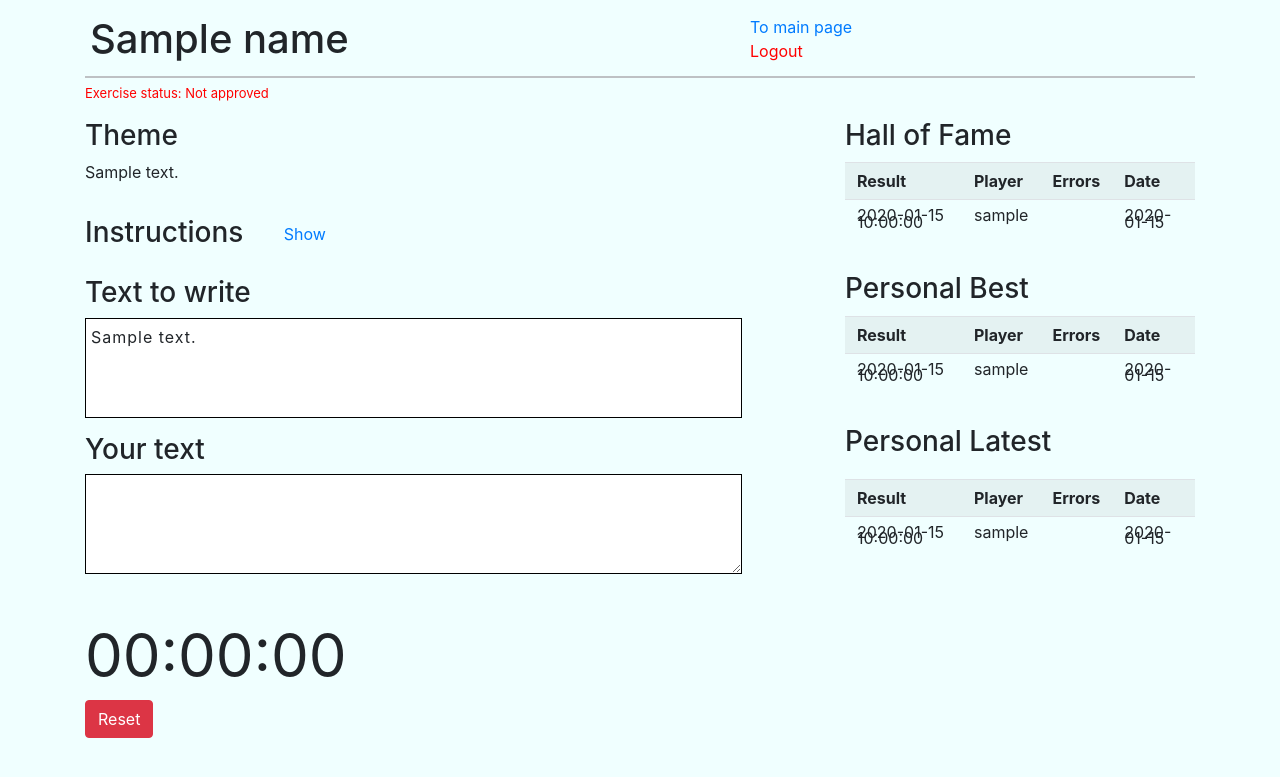
After one commit to ramipiik/kymmensormiharjoittelu, a Flask app: template src/templates/exercise.html in a window 1280 px wide. The commit adds this page. Shown: the top 777 px of the page. Run offline with Flask 2, Linux system fonts and the light colour scheme; the template is opened without the code that fills it: most values are stand-ins (such as "Sample title", 1, 10 or a date in 2020); some libraries are stand-ins or nearby versions.

Commit message:
improve user interface of exercise.html

```diff
--- a/src/routes.py
+++ b/src/routes.py
@@ -20,13 +20,14 @@ def new():
 def exercise(id):
     personal_top10=results.get_personal_top10(str(id))
     latest_results=results.get_latest_results_by_exercise(str(id))
-    latest=results.get_latest(str(id))
+    # latest=results.get_latest(str(id))
     top10=results.get_top10(str(id))
     exercise_data=exercises.get_exercise(id)
     description=exercise_data[0]
     text_to_write=exercise_data[1]
     name=exercise_data[2]
-    return render_template("/exercises/exercise.html", personal_top10=personal_top10, top10=top10, latest_results=latest_results, latest=latest, id=id, description=description, text_to_write=text_to_write, name=name)
+    approved=results.is_approved(str(id))
+    return render_template("/exercise.html", personal_top10=personal_top10, top10=top10, latest_results=latest_results, id=id, description=description, text_to_write=text_to_write, name=name, approved=approved)
 
 
 @app.route("/send", methods=["POST"])
--- a/src/static/main.js
+++ b/src/static/main.js
@@ -2,16 +2,19 @@
 // Code of the stopwatch adapted from https://dev.to/gspteck/create-a-stopwatch-in-javascript-2mak
 const timer = document.getElementById('stopwatch');
 const input = document.getElementById('input');
-const result = document.getElementById('result');
+// const result = document.getElementById('result');
 const timeUsed = document.getElementById('timeUsed');
 const errors = document.getElementById('errors');
 const text_to_write=document.getElementById('textToWrite').innerHTML
 const errorAdjustedTime=document.getElementById('ErrorAdjustedTime')
 const pauseButton=document.getElementById('pauseButton')
+const resetButton=document.getElementById('resetButton')
 const insructions=document.getElementById('instructions')
 const history=document.getElementById('history')
 var test = document.getElementById('test')
-
+var resultBox=document.getElementById('resultBox')
+var date = document.getElementById('date')
+var time = document.getElementById('time')
 
 
 var hr = 0;
@@ -24,6 +27,8 @@ function startTimer() {
   if (stoptime == true) {
         stoptime = false;
         timerCycle();
+        // resetButton.style.display=""
+
     }
   // pauseButton.style.display=""
 }
@@ -88,6 +93,11 @@ function secondsToTime(seconds) {
     hours = '0' + hours;
   }
 
+  // if (hours>100) {
+  //   hours=99;
+  //   minutes=59
+  //   seconds=59
+  // }
   var result = hours + ':' + minutes + ':' + seconds;
   console.log(result)
   return result
@@ -145,7 +155,8 @@ function resetTimer() {
     sec = 0;
     input.style.backgroundColor = "white";
     input.disabled = false;
-    if (result.style.display != "none") result.style.display="none"
+    if (resultBox.style.display != "none") resultBox.style.display="none"
+    // resetButton.style.display='none'
     input.focus();
 }
 
@@ -205,24 +216,25 @@ function postRequest(data, URL) {
     body: JSON.stringify(data)
   }).then(res => {
     console.log("Request complete! response:", res);
-    // window.location.reload();
+    window.location.reload();
   });
 }
 
-function ready() {
+
+function submit(){
 
   if (stoptime == false) {
     stoptime = true;
   }
   input.style.backgroundColor = "whiteSmoke";
   input.disabled = true;
-  result.style.display="block"
+  // result.style.display="block"
   var totalSeconds=parseInt(hr)*3600+parseInt(min)*60+parseInt(sec)
   if (totalSeconds==0) {
     return
   }
   console.log("total seconds", totalSeconds)
-  // timeUsed.innerHTML=secondsToTime(totalSeconds)
+  timeUsed.innerHTML=secondsToTime(totalSeconds)
   var textInput=input.value
   // pauseButton.style.display='none'
   var err;
@@ -231,9 +243,23 @@ function ready() {
   err=parseInt(err)
   console.log("errors", err)
   var adjustedSeconds=parseInt(totalSeconds/penalty);
-  // ErrorAdjustedTime.innerHTML=secondsToTime(adjustedSeconds);
-  // errors.innerHTML=err;
+  if (adjustedSeconds>359999) {
+    adjustedSeconds=359999
+  }
+  ErrorAdjustedTime.innerHTML=secondsToTime(adjustedSeconds);
+  errors.innerHTML=err;
 
+
+  var today = new Date();
+  var d = today.getFullYear()+'-'+(today.getMonth()+1)+'-'+today.getDate();
+  var t = today.getHours() + ":" + today.getMinutes() + ":" + today.getSeconds();
+  date.innerHTML=d
+  time.innerHTML=t
+
+
+  resultBox.style.display="block";
+
+  document.getElementById('id_truebtn').onclick = function(){
       var exercise_id=document.getElementById('exerciseId').innerHTML
       console.log("exercise_id", exercise_id)
       exercise_id=parseInt(exercise_id)
@@ -244,29 +270,9 @@ function ready() {
         adjusted_time: adjustedSeconds,
         errors: err
       }
+      postRequest(data, "/new_result")
 
 
-
-  $("#exampleModal").modal();
-  confirm("joojoo")
-  window.location.reload();
-
-  postRequest(data, "/new_result")
-  timeUsed.innerHTML=secondsToTime(totalSeconds)
-  ErrorAdjustedTime.innerHTML=secondsToTime(adjustedSeconds);
-  errors.innerHTML=err;
-  result.style.display="block"
-  document.getElementById("test").innerHTML="toka"
-
-
-}
-
-function doSomething(){
-    document.getElementById('id_confrmdiv').style.display="block"; //this is the replace of this line
-
-    document.getElementById('id_truebtn').onclick = function(){
-        // Do your delete operation
-        alert('true');
   };
   document.getElementById('id_falsebtn').onclick = function(){
         alert('false');
--- a/src/static/styles/style.css
+++ b/src/static/styles/style.css
@@ -88,17 +88,17 @@ h3 {
 
 body { font-family: sans-serif; }
 
-#id_confrmdiv
+#resultBox
 {
     display: none;
-    background-color: #eee;
+        /* background-color: #eee; */
     border-radius: 5px;
-    border: 1px solid #aaa;
+    /* border: 1px solid #aaa; */
     /* position: fixed; */
     width: 90%;
     left: 50%;
     /* margin-left: -150px; */
-    padding: 4px;
+    padding: 8px;
     box-sizing: border-box;
     margin-top: 40px;
 }
--- /dev/null
+++ b/src/templates/exercise.html
@@ -0,0 +1,157 @@
+<!DOCTYPE html>
+<html lang="en">
+    <head>
+        <meta name="viewport", charset="utf-8" content="width=device-width, initial-scale=1, shrink-to-fit=yes">
+        <title>10-sormijärjestelmä</title>
+        <link rel="stylesheet" href= "{{ url_for('static',filename='styles/style.css') }}">
+        <link rel="stylesheet" href="https://stackpath.bootstrapcdn.com/bootstrap/4.5.0/css/bootstrap.min.css">
+    </head>
+    <span style="display:none;" id="exerciseId">{{id}}</span>
+    <body class="test">
+        <div class="container">
+            <div class="row" style="margin-top: 10px">
+                {% if approved %}
+                <div class="col-1">
+                    <img src= "{{ url_for('static',filename='images/trophy1.jpeg') }}" style="width: 55px; vertical-align: bottom;">
+                    <!-- <div style="margin-top: 15px;">Läpi on!</div> -->
+                </div>
+                {% endif %}
+                <div class="col-7">
+                    <h1 style="text-align: left; padding: 5px">{{name}}</h1>
+                </div>
+                <div class="col-4" style="margin-top: 5px;">
+                    <a href="/">To main page</a><br>
+                    <a href="/logout" style="color: red;">Logout</a>
+                </div>
+            </div>
+            <hr style="height: 2px; margin-top: 0px; background-color: #bec1c4; border: 0 none;">
+            <div style="margin-top: -10px; font-size: small;">
+                {% if approved %}
+                    Exercise status: Approved
+                {% else %}
+                    <span style="color: red;">Exercise status: Not approved</span>
+                {% endif %}
+            </div>
+
+            <div class="row">
+                <div class="col-8">
+                    <h3>Theme</h3>
+                    <p>{{description}}</p>
+                    <h3>Instructions <button style="margin-left: 20px;" type="button" class="btn btn-link" onclick="toggleInstructions()" id="toggleInstructionsButton">Show</button></h3>
+                    <ul id="instructions" style="display: none; padding-right: 50px;" >
+                        <li>Times starts automatically when you start typing</li>
+                        <li>Press tab when you are ready</li>
+                        <li>Typos increase the total time</li>
+                        <li>Passing the exercise requires less than 5% errors and a typing speed of more than 2 characters per second
+                        </li>
+                    </ul>
+                    <h3 >Text to write</h3>
+                    <div class="assignment">
+                        <p id="textToWrite">{{text_to_write}}</p>
+                    </div>
+                    <h3 >Your text</h3>
+                    <div>
+                        <textarea id="input" class="assignment" onkeypress="startTimer()" onblur="submit()" onpaste=" return false" ></textarea>
+                    </div>
+                    <div class="row">
+                        <div class="col-5">
+                            <!-- Code of the stopwatch adapted from https://dev.to/gspteck/create-a-stopwatch-in-javascript-2mak -->
+                            <div id="stopwatch">
+                                00:00:00
+                            </div>
+                            <ul id="buttons">
+                                <li><button class="btn btn-danger" style="margin-left: -50px;" id="resetButton" onclick="resetTimer()">Reset</button></li>
+                                <!-- <li><button class="stopwatchbutton" id="pauseButton" onclick="stopTimer()">Pause</button></li> -->
+                            </ul>
+                        </div>
+                        <div class="col-6">
+                            <div id="resultBox" style="display: none;">
+                                <!-- <div id="result" style="margin-top: 5px; display: block;"> -->
+                                    <span style="color: gray; font-size: small; margin-top: 0px"><i>Exercise completed on <span id="date"></span> at <span id="time"></span></i></span><br>
+                                    <div style="margin-top: 5px;">
+                                        Time used: <span id="timeUsed"></span><br>
+                                        Errors: <span id="errors"></span> <br>
+                                        <b>Result: <span id="ErrorAdjustedTime"></span></b><br>
+                                    </div>
+                                <!-- </div> -->
+                                <div style="margin-top: 20px;">
+                                    <button id="id_truebtn" class="btn btn-success" style="margin-right: 20px; width: 100px;">Ok</button>
+                                    <!-- <button id="id_falsebtn" class="btn btn-danger" style="width: 100px;">Cancel</button> -->
+                                </div>
+                            </div>
+                        </div>
+                    </div>
+                </div>
+                <div class="col-4">
+                    {% if top10 %}
+                    <h3>Hall of Fame</h3>
+                        <table class="table table-striped" style="margin-top: 10px; ">
+                            <div >
+                                <tr style="line-height: 75%;">
+                                    <th>Result</th>
+                                    <th>Player</th>
+                                    <th>Errors</th>
+                                    <th>Date</th>
+                                </tr>
+                                {% for result in top10 %}
+                                <tr style="line-height: 40%;">
+                                    <td>{{result["adjusted_time"]}}</td>
+                                    <td>{{result["username"]}}</td>
+                                    <td>{{result["errors"]}}</td>
+                                    <td>{{result["sent_at"].strftime("%Y-%m-%d")}}</td>
+                                </tr>
+                                {% endfor %}
+                            </div>
+                        </table>
+                    {% endif %}
+                    {% if personal_top10 %}
+                    <h3 style="margin-top: 20px;">Personal Best</h3>
+                        <table class="table table-striped" style="margin-top: 10px; ">
+                            <div >
+                                <tr style="line-height: 75%;">
+                                    <th>Result</th>
+                                    <th>Player</th>
+                                    <th>Errors</th>
+                                    <th>Date</th>
+                                </tr>
+                                {% for result in personal_top10 %}
+                                <tr style="line-height: 40%;">
+                                    <td>{{result["adjusted_time"]}}</td>
+                                    <td>{{result["username"]}}</td>
+                                    <td>{{result["errors"]}}</td>
+                                    <td>{{result["sent_at"].strftime("%Y-%m-%d")}}</td>
+                                </tr>
+                                {% endfor %}
+                            </div>
+                        </table>
+                    {% endif %}
+                    {% if latest_results %}
+                        <!-- <h3>Personal Latest<button style="margin-left: 20px;" type="button" class="btn btn-info" onclick="toggleHistory()" id="toggleHistoryButton">Show</button></h3> -->
+                        <h3 style="margin-top: 20px;">Personal Latest</h3>
+                        <table class="table table-striped" id="history" style="margin-top: 20px; ">
+                            <div >
+                                <tr style="line-height: 75%;">
+                                    <th>Result</th>
+                                    <th>Player</th>
+                                    <th>Errors</th>
+                                    <th>Date</th>
+                                </tr>
+                                {% for result in latest_results %}
+                                <tr style="line-height: 40%;">
+                                    <td>{{result["adjusted_time"]}}</td>
+                                    <td>{{result["username"]}}</td>
+                                    <td>{{result["errors"]}}</td>
+                                    <td>{{result["sent_at"].strftime("%Y-%m-%d")}}</td>
+                                </tr>
+                                {% endfor %}
+                            </div>
+                        </table>
+                    {% endif %}
+                </div>
+            </div>
+        </div>
+    </body>
+    <script src="{{ url_for('static',filename='main.js') }}"></script>
+    <script src="https://code.jquery.com/jquery-3.5.1.slim.min.js" integrity="sha384-DfXdz2htPH0lsSSs5nCTpuj/zy4C+OGpamoFVy38MVBnE+IbbVYUew+OrCXaRkfj" crossorigin="anonymous"></script>
+    <script src="https://cdn.jsdelivr.net/npm/bootstrap@4.5.3/dist/js/bootstrap.bundle.min.js" integrity="sha384-ho+j7jyWK8fNQe+A12Hb8AhRq26LrZ/JpcUGGOn+Y7RsweNrtN/tE3MoK7ZeZDyx" crossorigin="anonymous"></script>
+</html>
```
Also changed, not shown: src/results.py (+26 -12 lines), src/templates/exercises/exercise.html (deleted, +0 -143 lines), src/static/images/trophy1.jpeg (added), src/static/images/trophy2.jpeg (added), src/static/images/trophy3.jpeg (added), src/static/images/trophy4.jpeg (added). Lines whose indentation alone changed are shown as unchanged.
